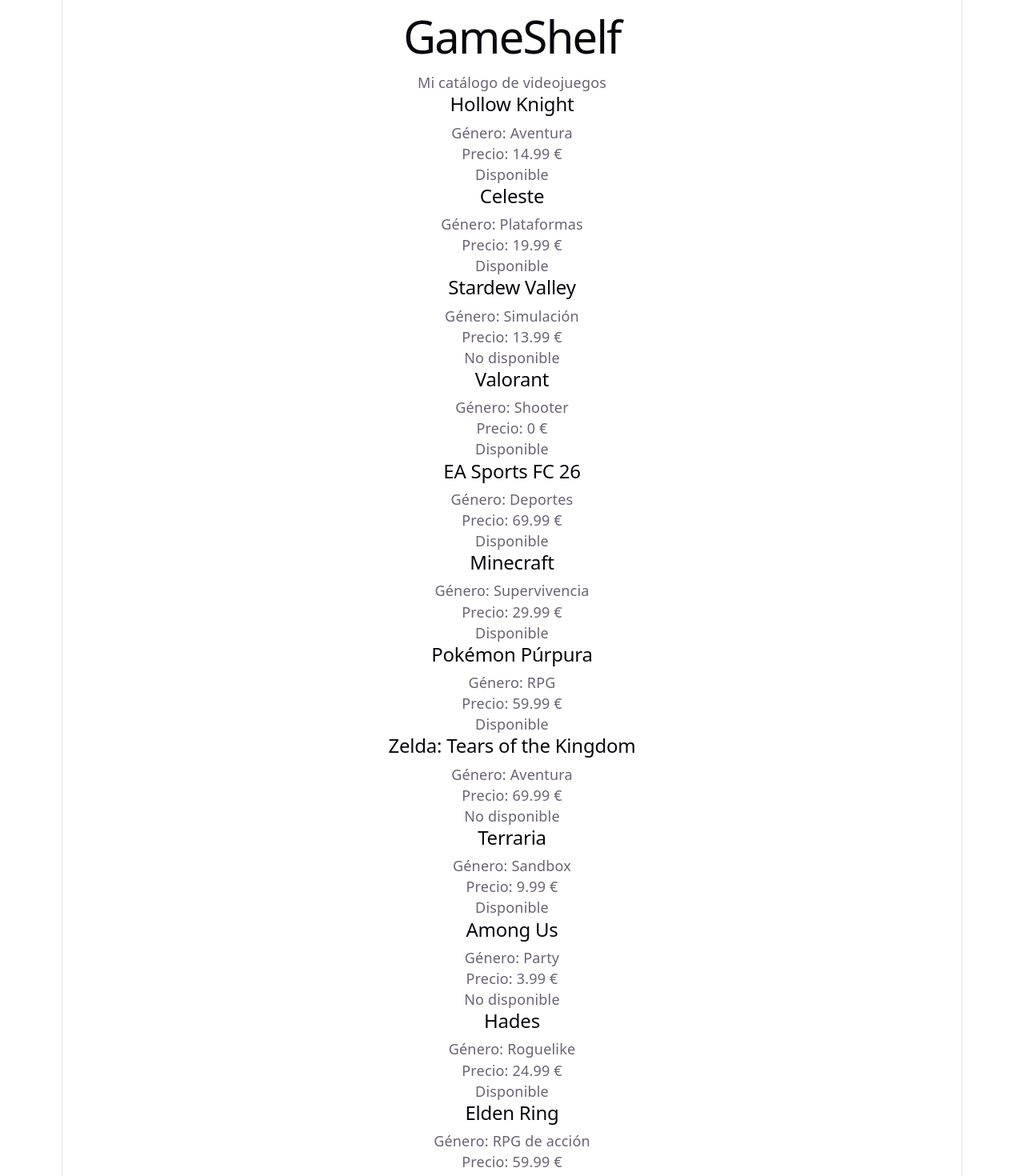
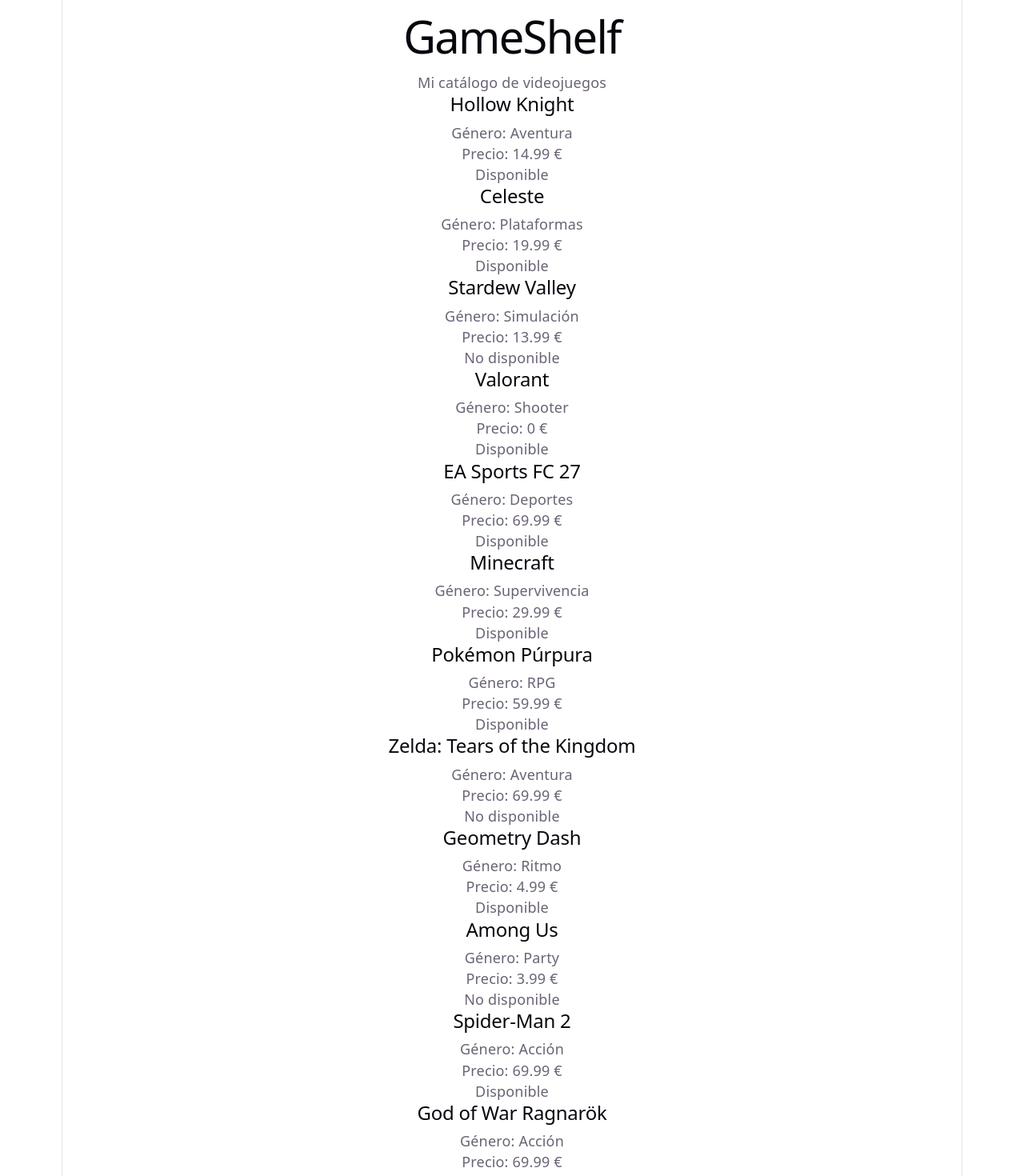
Before and after one commit to diegoalegil/pgl-2dam, a React (Vite) app in the folder 1er-trimestre/ut1-fundamentos/actividad-02-react-gameshelf/gameshelf/: page / in a window 1280 px wide. Shown: the top 1470 px of the page at 80% size. Built offline with nearby package versions, Linux system fonts and the light colour scheme.

Commit message:
Cambia algunos juegos del catálogo

```diff
--- a/1er-trimestre/ut1-fundamentos/actividad-02-react-gameshelf/gameshelf/src/App.tsx
+++ b/1er-trimestre/ut1-fundamentos/actividad-02-react-gameshelf/gameshelf/src/App.tsx
@@ -14,14 +14,14 @@
   { id: 2, title: "Celeste", genre: "Plataformas", price: 19.99, available: true },
   { id: 3, title: "Stardew Valley", genre: "Simulación", price: 13.99, available: false },
   { id: 4, title: "Valorant", genre: "Shooter", price: 0, available: true },
-  { id: 5, title: "EA Sports FC 26", genre: "Deportes", price: 69.99, available: true },
+  { id: 5, title: "EA Sports FC 27", genre: "Deportes", price: 69.99, available: true },
   { id: 6, title: "Minecraft", genre: "Supervivencia", price: 29.99, available: true },
   { id: 7, title: "Pokémon Púrpura", genre: "RPG", price: 59.99, available: true },
   { id: 8, title: "Zelda: Tears of the Kingdom", genre: "Aventura", price: 69.99, available: false },
-  { id: 9, title: "Terraria", genre: "Sandbox", price: 9.99, available: true },
+  { id: 9, title: "Geometry Dash", genre: "Ritmo", price: 4.99, available: true },
   { id: 10, title: "Among Us", genre: "Party", price: 3.99, available: false },
-  { id: 11, title: "Hades", genre: "Roguelike", price: 24.99, available: true },
-  { id: 12, title: "Elden Ring", genre: "RPG de acción", price: 59.99, available: false },
+  { id: 11, title: "Spider-Man 2", genre: "Acción", price: 69.99, available: true },
+  { id: 12, title: "God of War Ragnarök", genre: "Acción", price: 69.99, available: false },
   { id: 13, title: "Cuphead", genre: "Plataformas", price: 19.99, available: true },
   { id: 14, title: "Undertale", genre: "RPG", price: 9.99, available: false },
 ];
```
